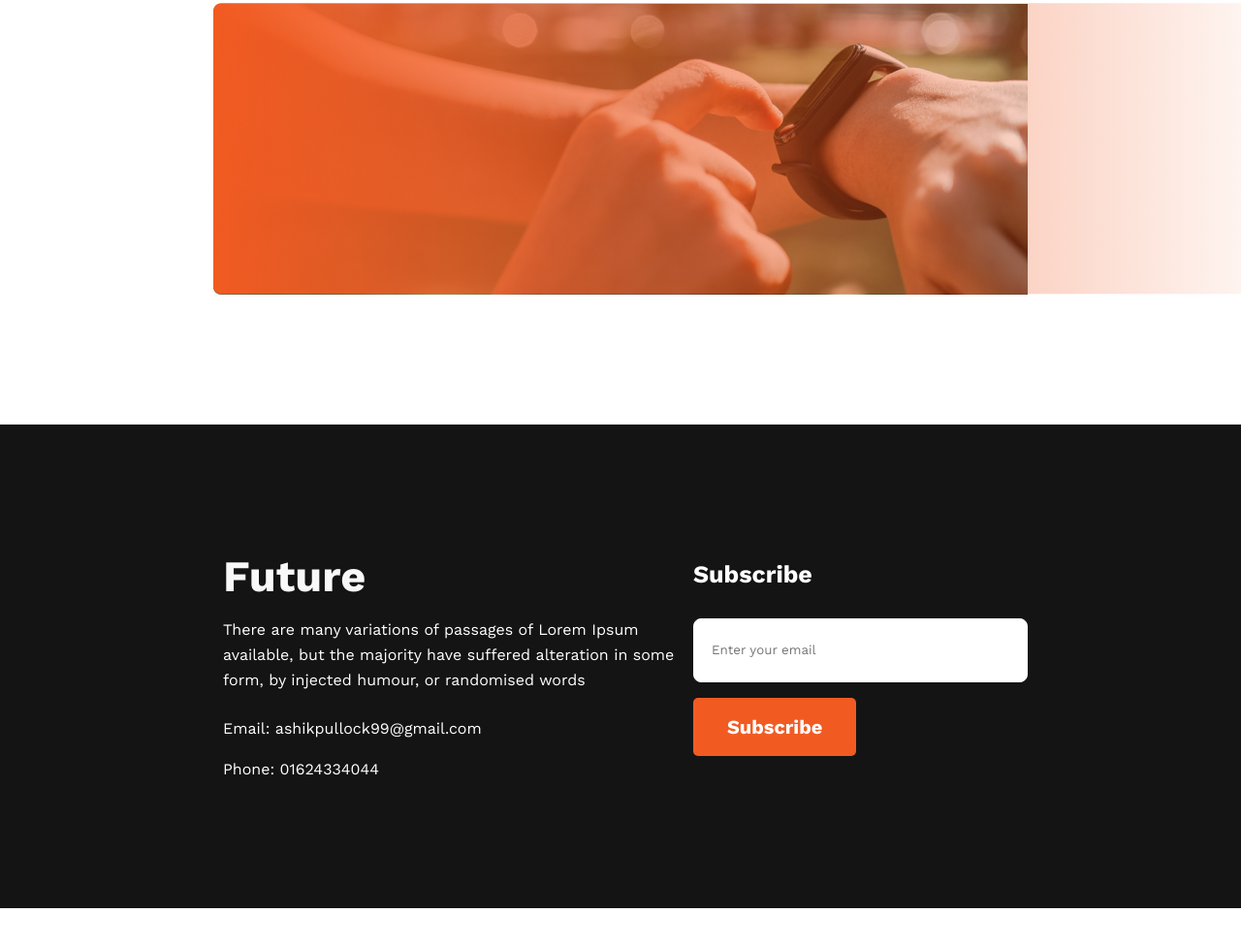
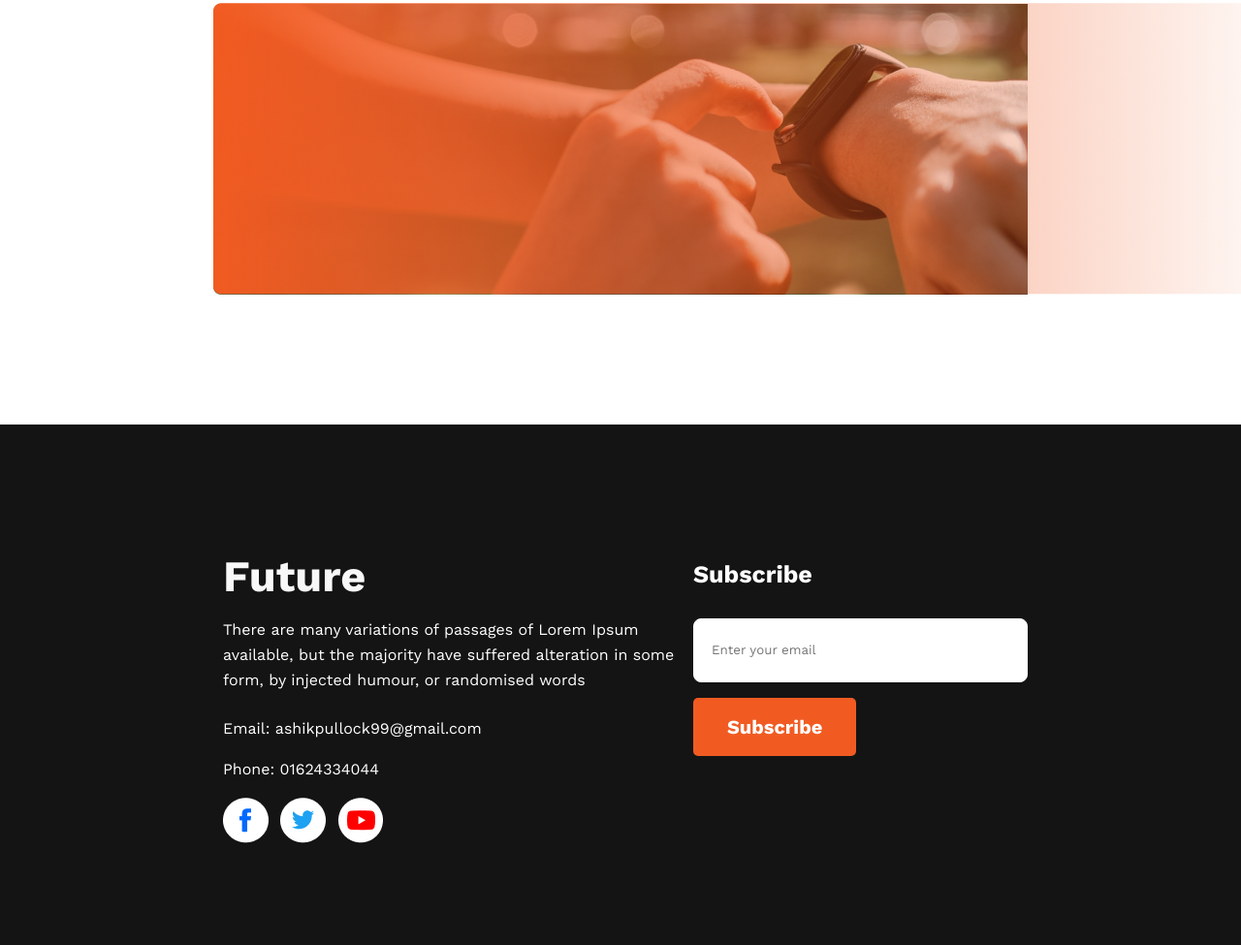
Before and after one commit to Pullock4981/New-Year-Project, a plain HTML site: page index.html in a window 1280 px wide. Shown: the part 2213-3188 px from the top of the page at 97% size. Before the commit the page ends 3150 px from the top, so only its background shows below. Drawn offline with nearby package versions, Linux system fonts and the light colour scheme.

Commit message:
add more

```diff
--- a/index.html
+++ b/index.html
@@ -131,6 +131,11 @@
                 <p class="phone">
                     Phone: 01624334044
                 </p>
+                <div class="icon">
+                    <a href=""><img src="images/icons/fb.png" alt=""></a>
+                    <a href=""><img src="images/icons/twitter.png" alt=""></a>
+                    <a href=""><img src="images/icons/youtube.png" alt=""></a>
+                </div>
             </div>
             <div class="footer-form">
 
--- a/style.css
+++ b/style.css
@@ -206,6 +206,16 @@
     /* margin-bottom: 130px; */
 }
 
+.icon{
+    margin-top: 16px;
+    width: 175px;
+    height: 46px;
+}
+
+.icon a{
+    margin-right: 7px;
+}
+
 .footer-form-heading{
     color: #FFF;
     font-size: 25px;
```
